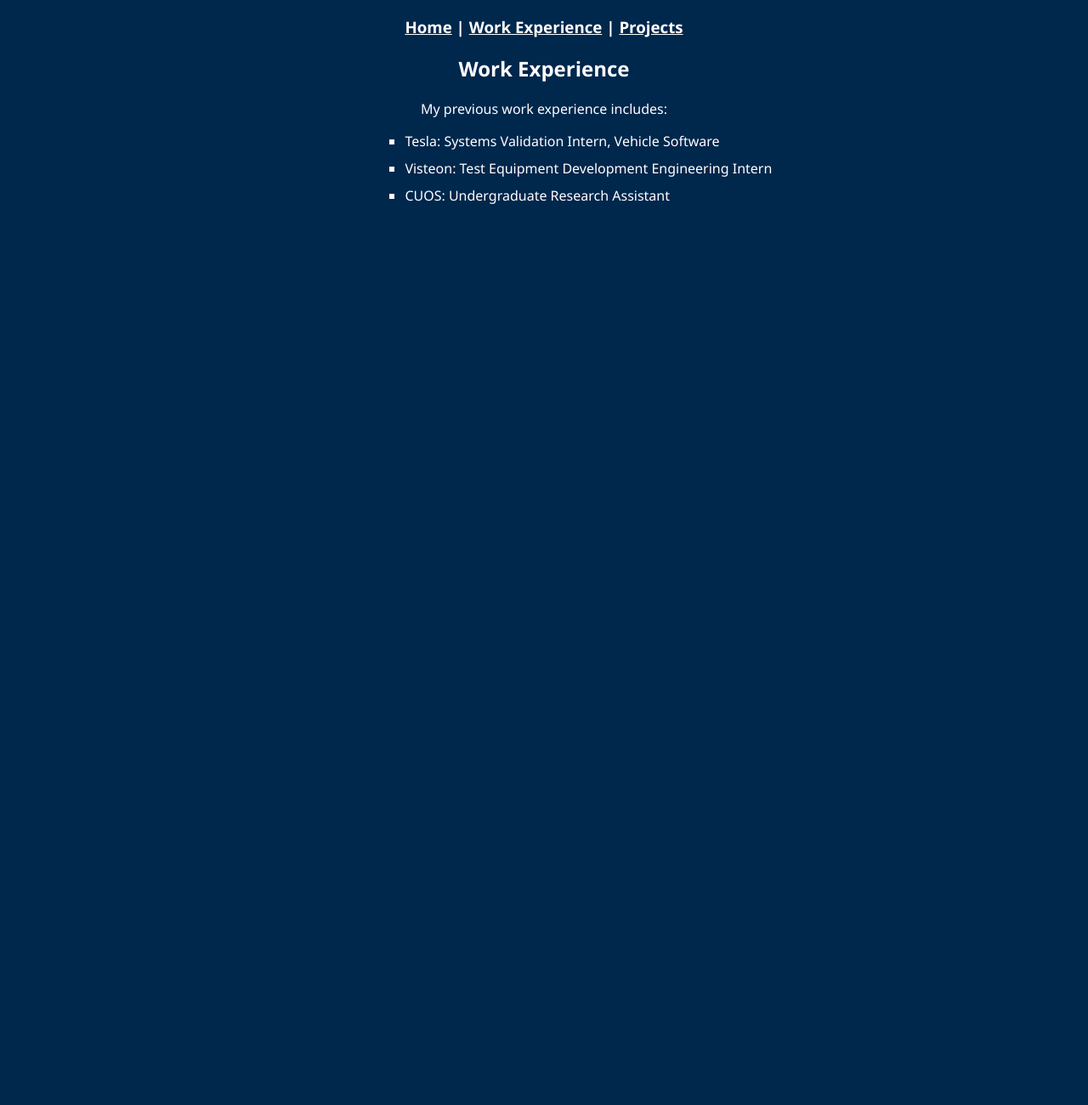
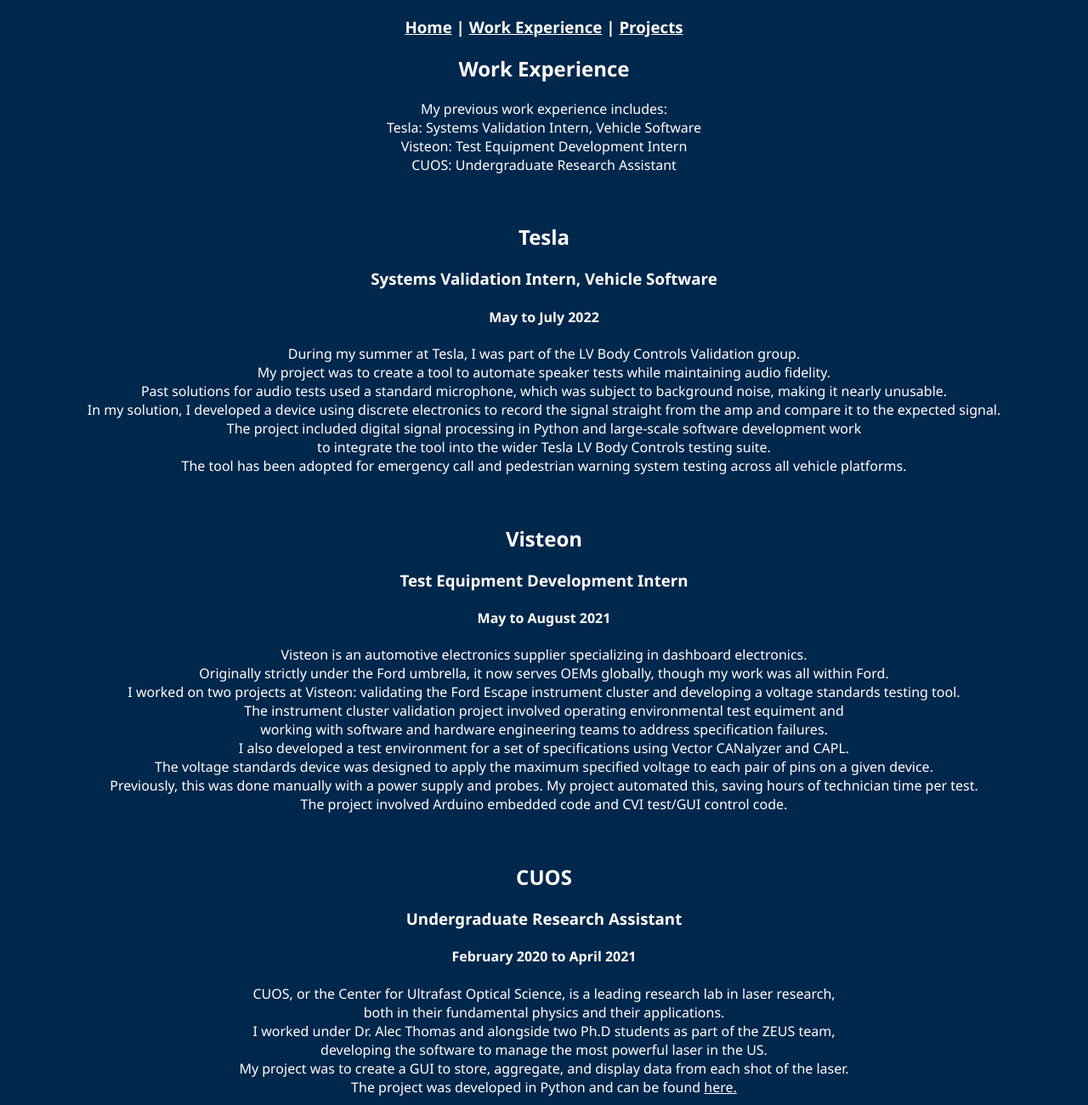
Before and after one commit to csully245/csully245.github.io, a plain HTML site: page work.html in a window 1280 px wide. Shown: the whole page at 85% size. Before the commit the page ends 800 px from the top, so only its background shows below. Drawn offline with Linux system fonts and the light colour scheme.

Commit message:
Fleshed out work experience

```diff
--- a/work.html
+++ b/work.html
@@ -16,11 +16,54 @@
         </header>
 
         <h2>Work Experience</h2>
-        <p>My previous work experience includes:</p>
-        <ul>
-            <li>Tesla: Systems Validation Intern, Vehicle Software</li>
-            <li>Visteon: Test Equipment Development Engineering Intern</li>
-            <li>CUOS: Undergraduate Research Assistant</li>
-        </ul>
+        <p>
+        My previous work experience includes:<br>
+        Tesla: Systems Validation Intern, Vehicle Software<br>
+        Visteon: Test Equipment Development Intern<br>
+        CUOS: Undergraduate Research Assistant<br>
+        </p>
+        <br>
+
+        <h2>Tesla</h2>
+        <h3>Systems Validation Intern, Vehicle Software</h3>
+        <h4>May to July 2022</h4>
+        <p>
+        During my summer at Tesla, I was part of the LV Body Controls Validation group.<br>
+        My project was to create a tool to automate speaker tests while maintaining audio fidelity. <br>
+        Past solutions for audio tests used a standard microphone, which was subject to background noise, making it nearly unusable. <br>
+        In my solution, I developed a device using discrete electronics to record the signal straight from the amp and compare it to the expected signal. <br>
+        The project included digital signal processing in Python and large-scale software development work <br>
+        to integrate the tool into the wider Tesla LV Body Controls testing suite. <br>
+        The tool has been adopted for emergency call and pedestrian warning system testing across all vehicle platforms.
+        </p>
+        <br>
+
+        <h2>Visteon</h2>
+        <h3>Test Equipment Development Intern</h3>
+        <h4>May to August 2021</h4>
+        <p>
+        Visteon is an automotive electronics supplier specializing in dashboard electronics.<br>
+        Originally strictly under the Ford umbrella, it now serves OEMs globally, though my work was all within Ford. <br>
+        I worked on two projects at Visteon: validating the Ford Escape instrument cluster and developing a voltage standards testing tool.<br>
+        The instrument cluster validation project involved operating environmental test equiment and <br>
+        working with software and hardware engineering teams to address specification failures. <br>
+        I also developed a test environment for a set of specifications using Vector CANalyzer and CAPL.<br>
+        The voltage standards device was designed to apply the maximum specified voltage to each pair of pins on a given device.<br>
+        Previously, this was done manually with a power supply and probes. My project automated this, saving hours of technician time per test.<br>
+        The project involved Arduino embedded code and CVI test/GUI control code.
+        </p>
+        <br>
+
+        <h2>CUOS</h2>
+        <h3>Undergraduate Research Assistant</h3>
+        <h4>February 2020 to April 2021</h4>
+        <p>
+        CUOS, or the Center for Ultrafast Optical Science, is a leading research lab in laser research,<br>
+        both in their fundamental physics and their applications.<br>
+        I worked under Dr. Alec Thomas and alongside two Ph.D students as part of the ZEUS team,<br>
+        developing the software to manage the most powerful laser in the US.<br>
+        My project was to create a GUI to store, aggregate, and display data from each shot of the laser.<br>
+        The project was developed in Python and can be found <a href="https://github.com/csully245/CUOS-GUI">here.</a>
+        </p>
     </body>
 </html>
```
Also changed, not shown: index.html (+1 -1 lines).
